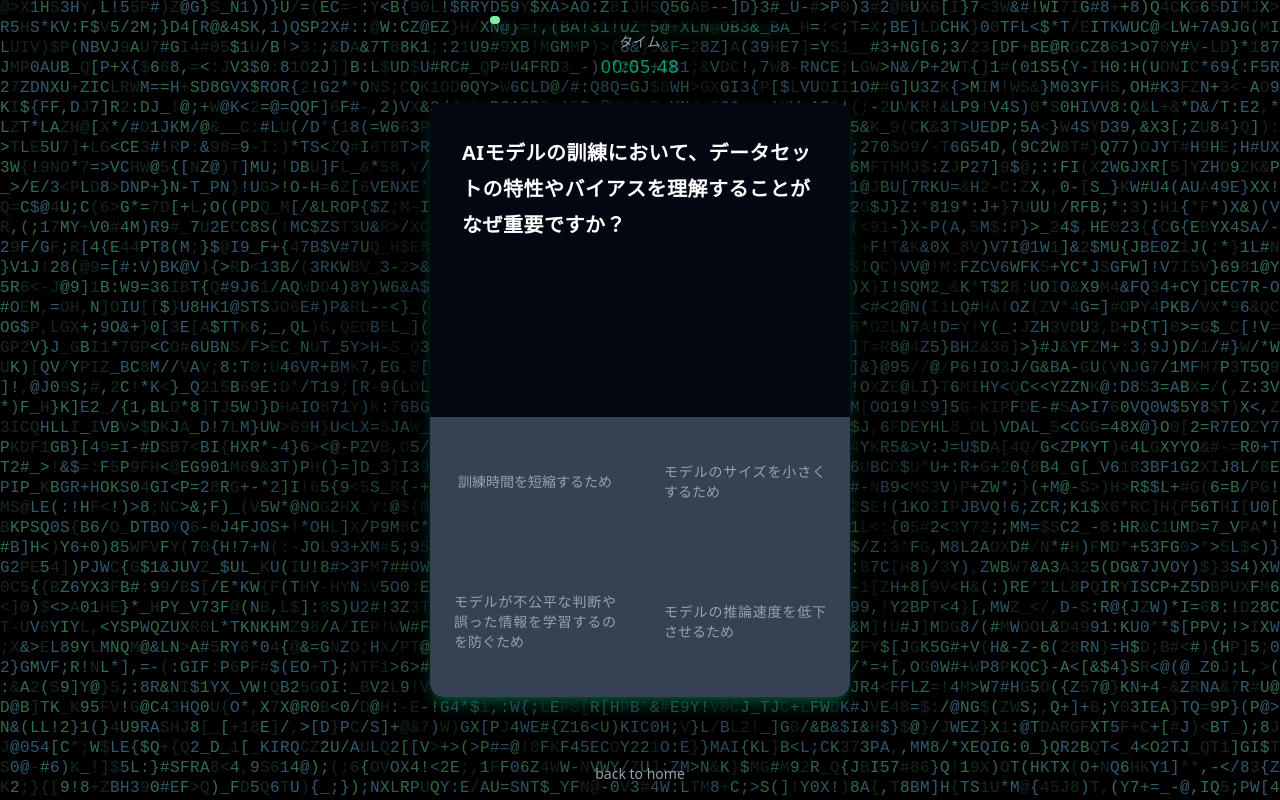
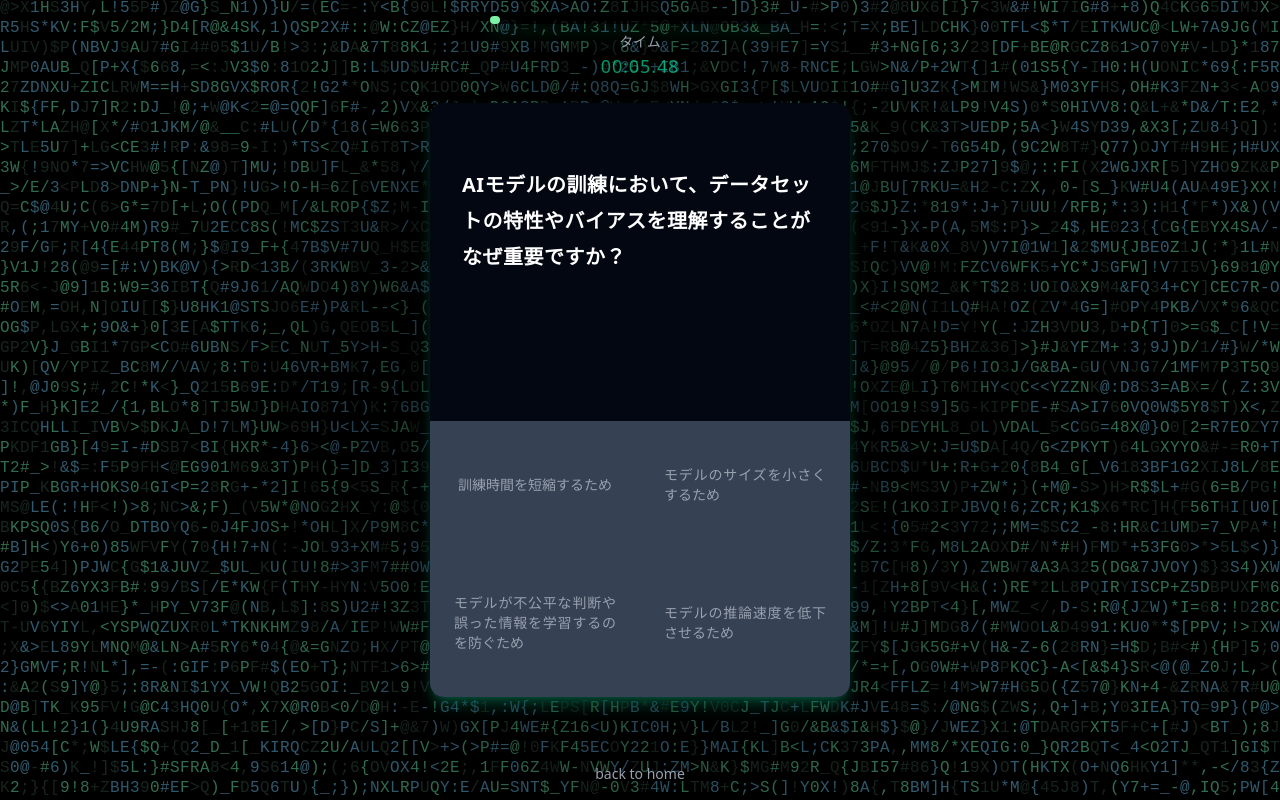
Before and after one commit to liuchiawei/ai-quiz, a Next.js app: page /quiz in a window 1280 px wide. Built offline with nearby package versions, Linux system fonts and the light colour scheme.

Commit message:
style - adjust quiz title padding

```diff
--- a/components/QuizCard.tsx
+++ b/components/QuizCard.tsx
@@ -31,7 +31,7 @@ export default function QuizCard({ question, options, correctAnswer, onAnswer }:
     >
       <div
         data-quiz-question
-        className="w-full max-w-[420px] h-full p-8 flex items-start bg-gray-950"
+        className="w-full max-w-[420px] h-full px-8 pt-16 pb-4 flex items-start bg-gray-950"
       >
         <DecryptedText
           text={question}
```
